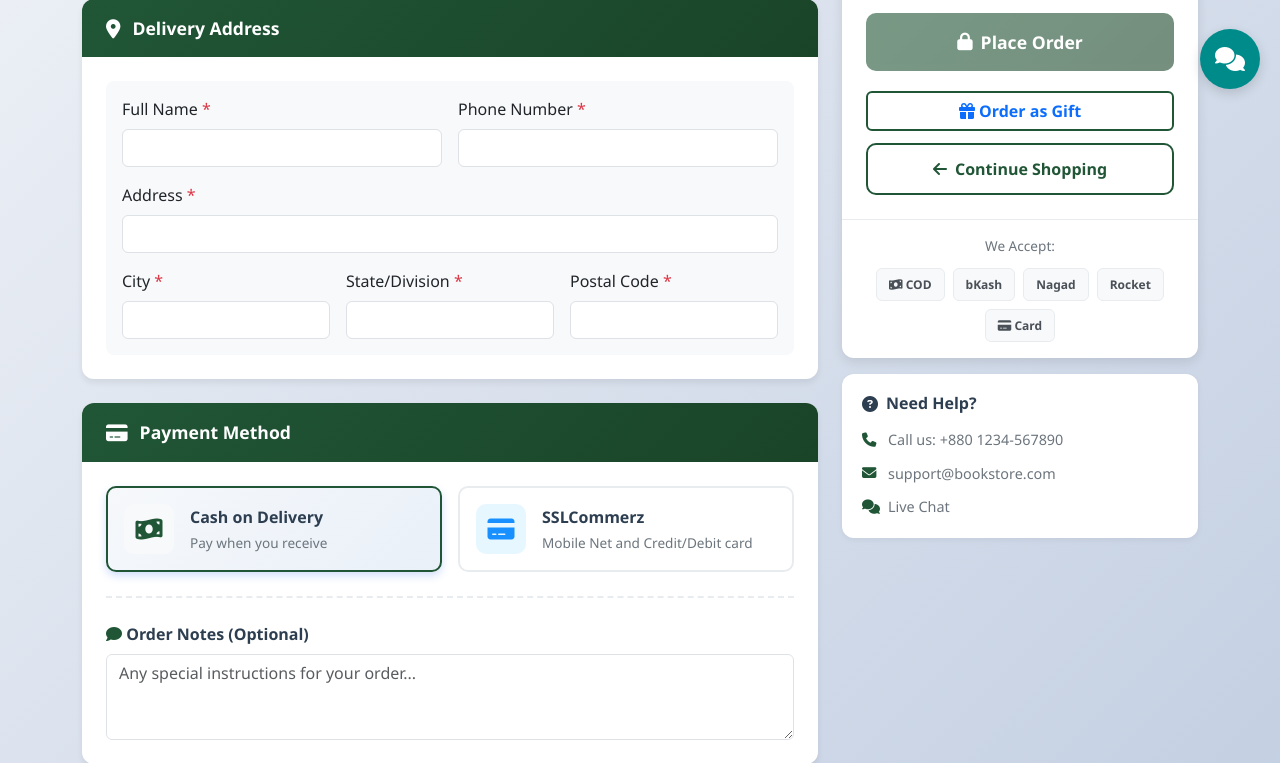
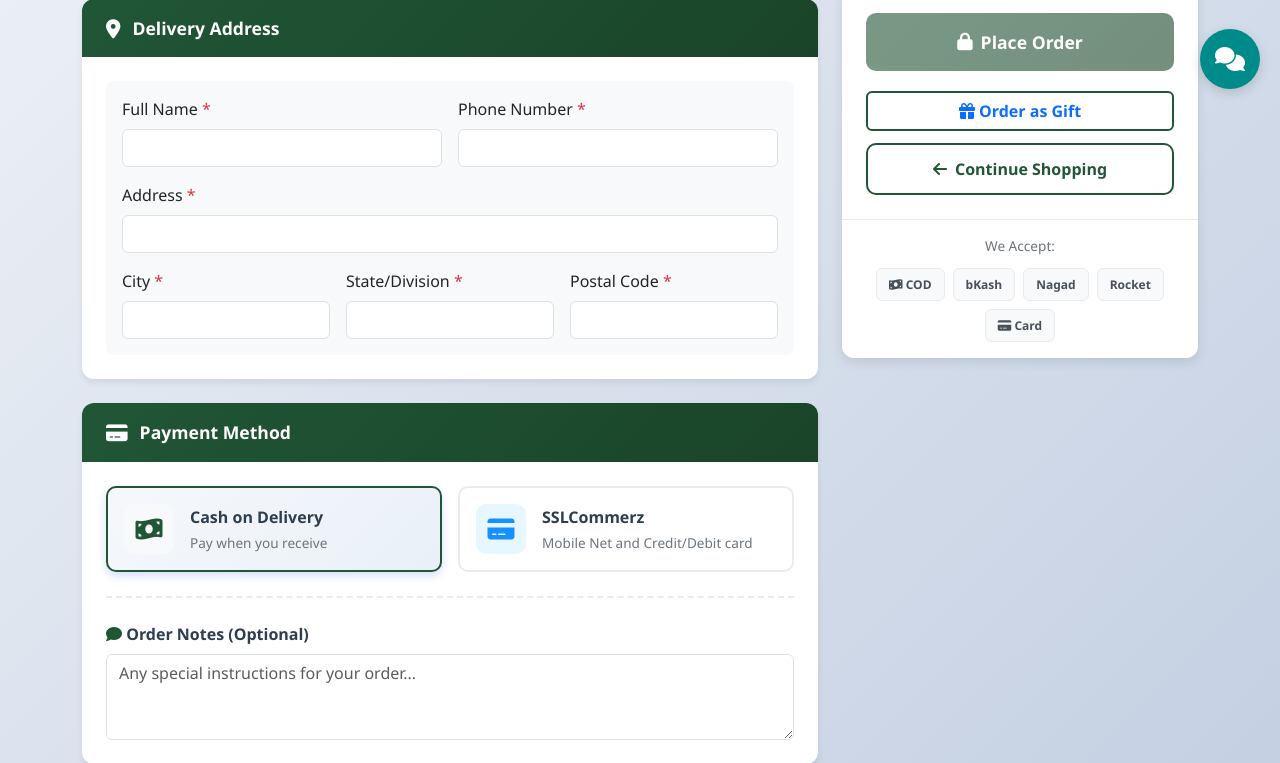
Before and after one commit to uzzalbhuiyan318/Online-Book-Store, a Django app: page /orders/checkout/ in a window 1280 px wide. Shown: the part 691-1454 px from the top of the page. Run offline with Django 4.2, Linux system fonts and the light colour scheme; data comes from the database, SQL or seed files in the repository; data that the repository does not hold is empty; parts of the project's set-up code (start-up, migrations or seed data) failed here and were passed over; some libraries are stand-ins or nearby versions.

Commit message:
feat: Comment out help section in checkout page

```diff
--- a/templates/orders/checkout.html
+++ b/templates/orders/checkout.html
@@ -503,14 +503,14 @@
                         </div>
 
                         <!-- Help Section -->
-                        <div class="checkout-help-card mt-3">
+                        {% comment %} <div class="checkout-help-card mt-3">
                             <h6><i class="fas fa-question-circle"></i> Need Help?</h6>
                             <ul class="help-list">
                                 <li><a href="#"><i class="fas fa-phone"></i> Call us: +880 1234-567890</a></li>
                                 <li><a href="#"><i class="fas fa-envelope"></i> support@bookstore.com</a></li>
                                 <li><a href="#"><i class="fas fa-comments"></i> Live Chat</a></li>
                             </ul>
-                        </div>
+                        </div> {% endcomment %}
                     </div>
                 </div>
             </div>
```
